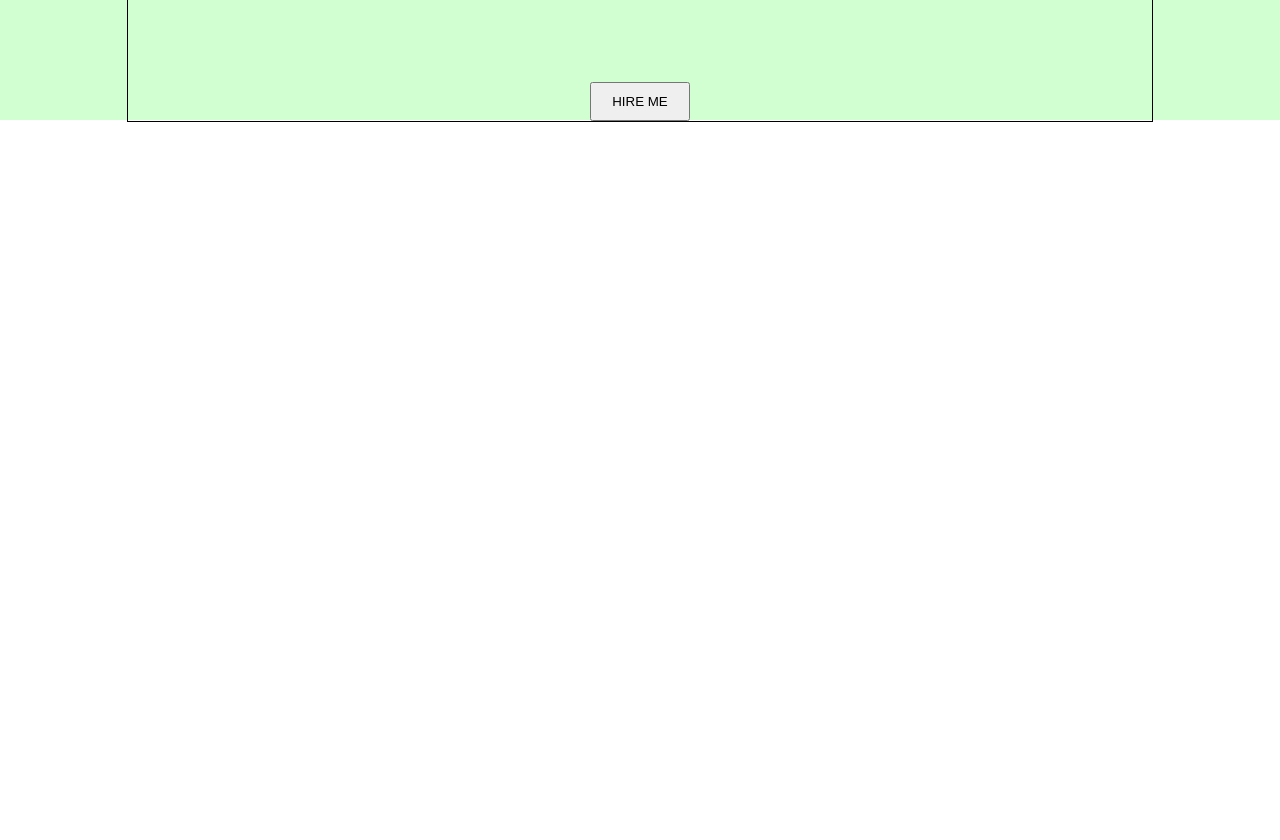
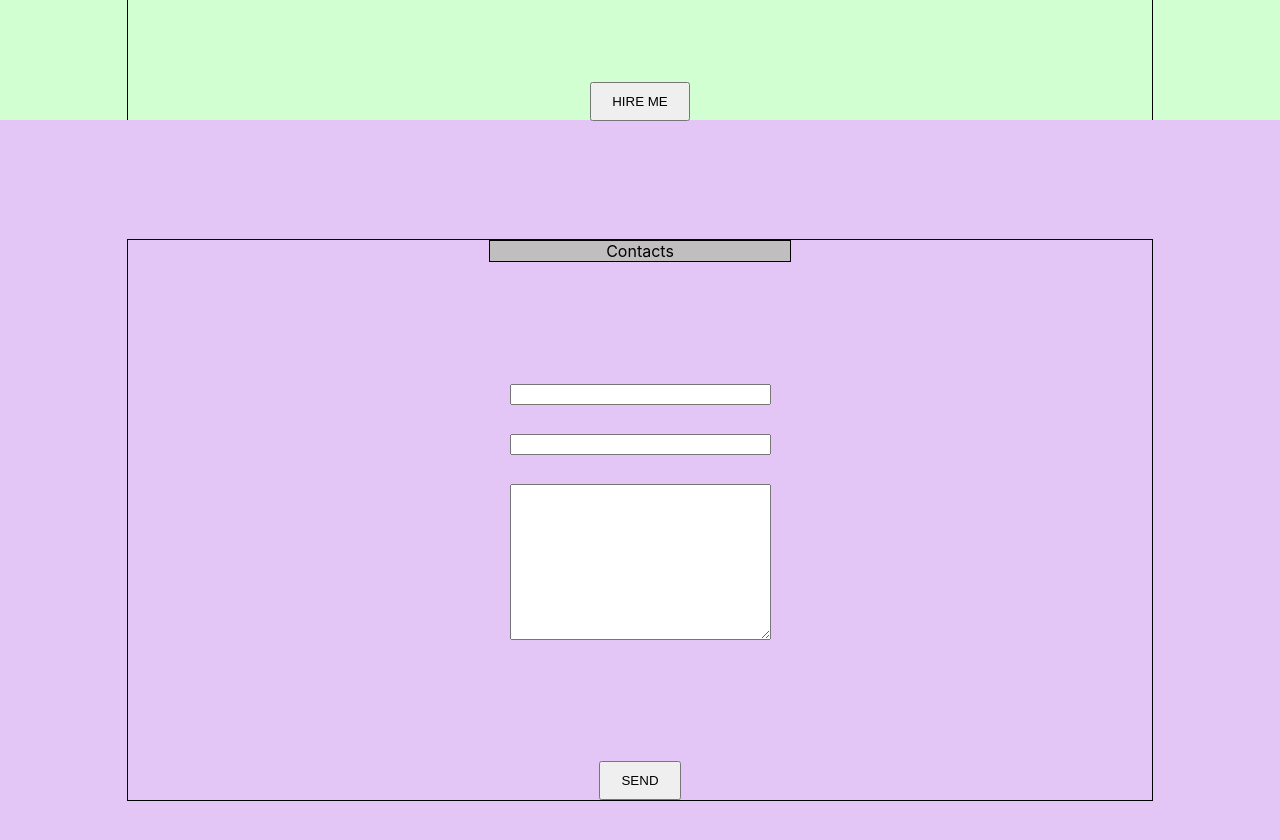
Before and after one commit to KseniyaMelnik/portfolio-react, a React (Create React App) app: page / in a window 1280 px wide. Shown: the part 2600-3440 px from the top of the page. Before the commit the page ends 2722 px from the top, so only its background shows below. Built offline with nearby package versions, Linux system fonts and the light colour scheme.

Commit message:
feat: add block contacts to project

```diff
--- a/src/App.js
+++ b/src/App.js
@@ -5,6 +5,7 @@ import Main from "./main/Main";
 import Skills from "./skills/Skills";
 import Projects from "./projects/Projects";
 import Remote from "./remote/Remote";
+import Contacts from "./contacts/Contacts";
 
 function App() {
     return (
@@ -14,6 +15,7 @@ function App() {
             <Skills/>
             <Projects/>
             <Remote />
+            <Contacts />
         </div>
     );
 }
--- /dev/null
+++ b/src/contacts/Contacts.js
@@ -0,0 +1,25 @@
+import React from "react";
+import style from './Contacts.module.css';
+
+function Contacts() {
+    return (
+        <div className={style.contactsBlock}>
+        <div className={style.container}>
+            <div className={style.text}>
+                <span>Contacts</span>
+            </div>
+
+                <form className={style.form}>
+                    <input type="text"/>
+                    <input type="text"/>
+                    <textarea name="" id="" cols="30" rows="10"></textarea>
+                </form>
+            <div className={style.buttonContainer}>
+                <button className={style.button}>Send</button>
+            </div>
+        </div>
+        </div>
+    );
+}
+
+export default Contacts;
--- /dev/null
+++ b/src/contacts/Contacts.module.css
@@ -0,0 +1,34 @@
+.contactsBlock {
+    height: 100vh;
+    background-color: #e3c6f6;
+    display: flex;
+}
+
+.container {
+    height: 70%;
+    width: 80%;
+    margin: 0 auto;
+    align-self: center;
+    display: flex;
+    flex-direction: column;
+    justify-content: space-between;
+    align-items: center;
+    border: 1px solid;
+}
+
+.text {
+    width: 300px;
+    border: 1px solid;
+    background-color: #c0bebe;
+}
+
+.form {
+    height: 20vw;
+    display: flex;
+    flex-direction: column;
+    justify-content: space-between;
+}
+.button {
+    text-transform: uppercase;
+    padding: 10px 20px;
+}
```
